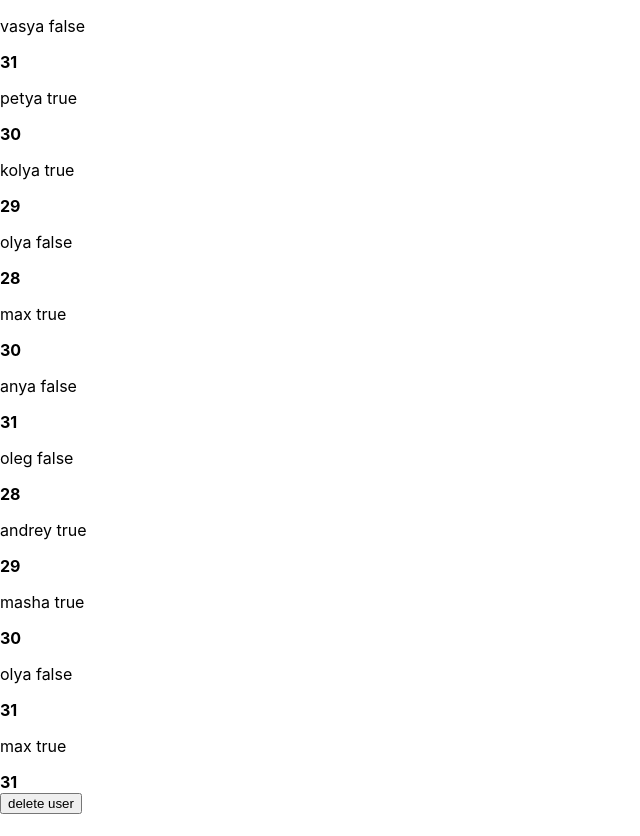
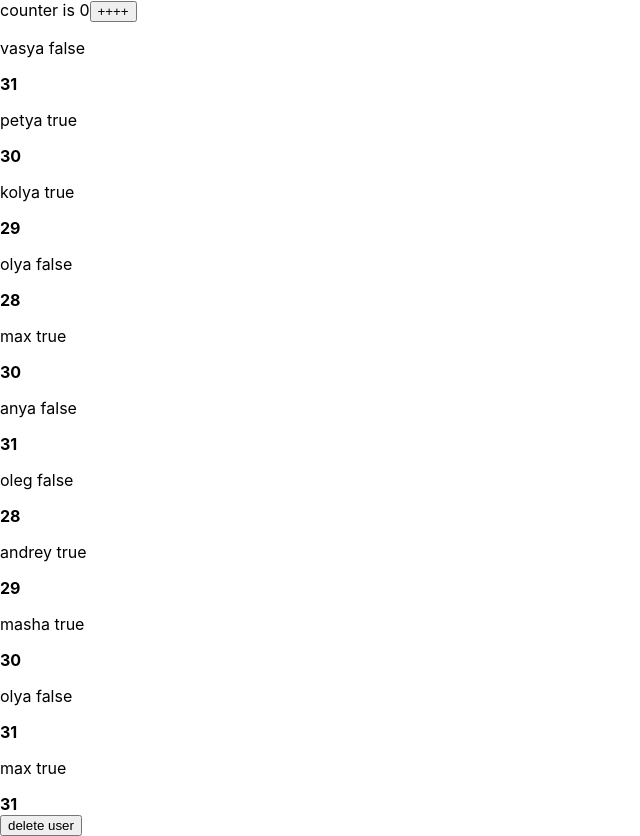
Before and after one commit to FreeFireMan/2021, a React (Create React App) app in the folder react/hw/myapp/: page / in a window 1280 px wide. Shown: the whole page, without its empty margins (0-640 px from the left). Before the commit the page ends 814 px from the top, so only its background shows below. Built offline with nearby package versions, Linux system fonts and the light colour scheme.

Commit message:
counter start

```diff
--- a/react/hw/myapp/src/App.js
+++ b/react/hw/myapp/src/App.js
@@ -19,7 +19,12 @@ function App() {
 		{name: 'max', age: 31, status: true}
 	]);
 
+	let [counter, setCounter] = useState(0);
+	const addCounter=()=>{
 
+		setCounter(++counter);
+		console.log(counter)
+	};
 
 	const deleteUser =()=>{
 		users.pop();
@@ -28,9 +33,18 @@ function App() {
 
 	};
 
+
   return (
     <div>
-      {
+      <div>
+		  counter is {counter}
+<button onClick={addCounter}>++++</button>
+
+
+	  </div>
+
+
+	  <div>{
 
 users.map((user,index)=>
 <User
@@ -46,7 +60,7 @@ users.map((user,index)=>
 )
     }
 	<button onClick={deleteUser}>delete user</button>
-
+	</div>
     </div>
   );
 }
```
